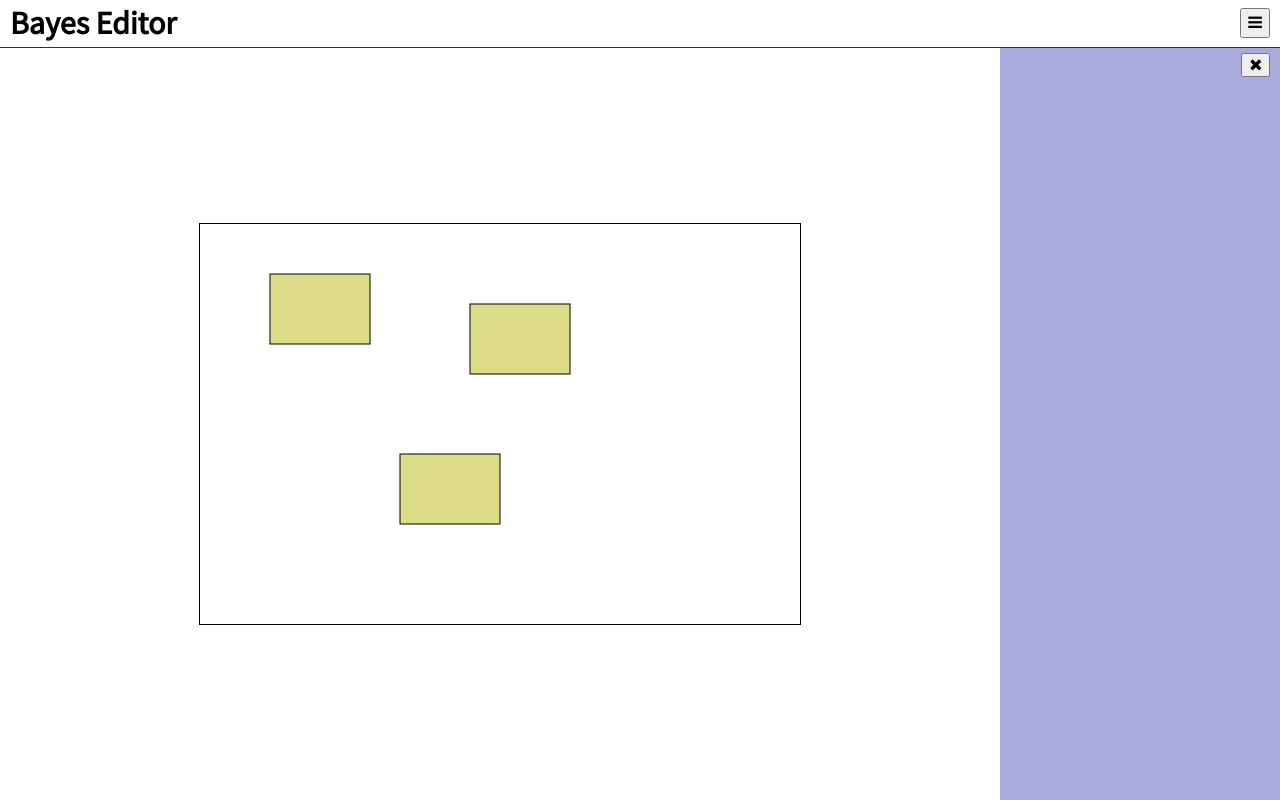
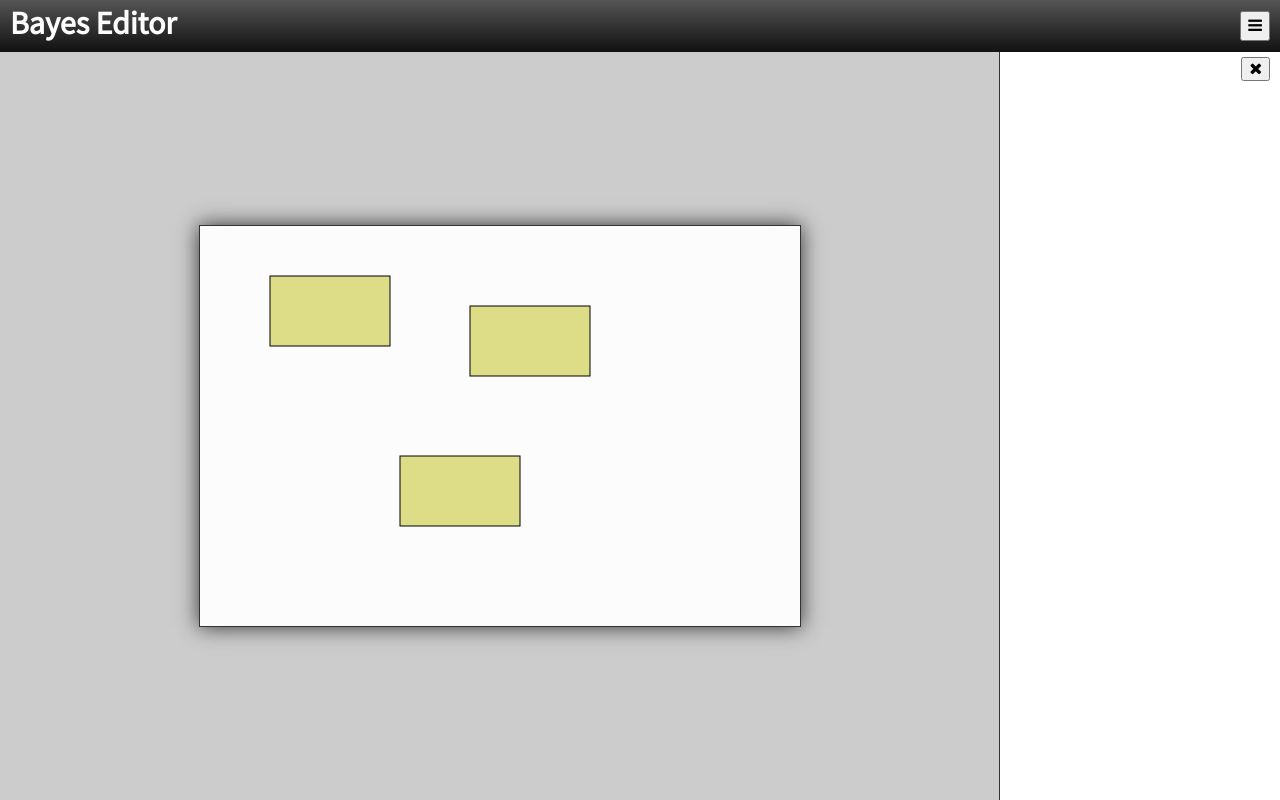
Before and after one commit to bayesjs/bayesjs-editor, a React app: page / in a window 1280 px wide. Built offline with nearby package versions, Linux system fonts and the light colour scheme.

Commit message:
Some colors + centering right

```diff
--- a/src/components/Canvas.js
+++ b/src/components/Canvas.js
@@ -5,11 +5,15 @@ const styles = StyleSheet.create({
   container: {
     flex: 1,
     display: 'flex',
-    justifyContent: 'center',
-    alignItems: 'center',
+    background: '#ccc',
+    overflow: 'auto',
+    padding: 10,
   },
   canvas: {
-    border: 'solid 1px black',
+    margin: 'auto',
+    border: 'solid 1px #333',
+    backgroundColor: '#fcfcfc',
+    boxShadow: '0px 0px 20px #333',
   },
 });
 
@@ -20,9 +24,9 @@ const Canvas = () => (
       height="400"
       width="600"
     >
-      <rect x="70" y="50" height="70" width="100" fill="#dd8" stroke="black" />
-      <rect x="270" y="80" height="70" width="100" fill="#dd8" stroke="black" />
-      <rect x="200" y="230" height="70" width="100" fill="#dd8" stroke="black" />
+      <rect x="70" y="50" height="70" width="120" fill="#dd8" stroke="black" />
+      <rect x="270" y="80" height="70" width="120" fill="#dd8" stroke="black" />
+      <rect x="200" y="230" height="70" width="120" fill="#dd8" stroke="black" />
     </svg>
   </div>
 );
--- a/src/components/Header.js
+++ b/src/components/Header.js
@@ -5,11 +5,12 @@ const styles = StyleSheet.create({
   header: {
     display: 'flex',
     alignItems: 'center',
-    borderBottom: 'solid 1px #333',
+    background: 'linear-gradient(to bottom, #555, #111)',
   },
   title: {
     margin: 0,
-    padding: '5px 10px',
+    color: '#fcfcfc',
+    padding: '5px 10px 10px',
   },
   menuButton: {
     height: 30,
--- a/src/components/PropertiesPanel.js
+++ b/src/components/PropertiesPanel.js
@@ -6,7 +6,7 @@ const styles = StyleSheet.create({
     height: '100%',
     position: 'relative',
     transition: 'width 0.15s',
-    backgroundColor: '#aad',
+    borderLeft: 'solid 1px #333',
   },
   propertiesPanelShown: {
     width: 280,
```
